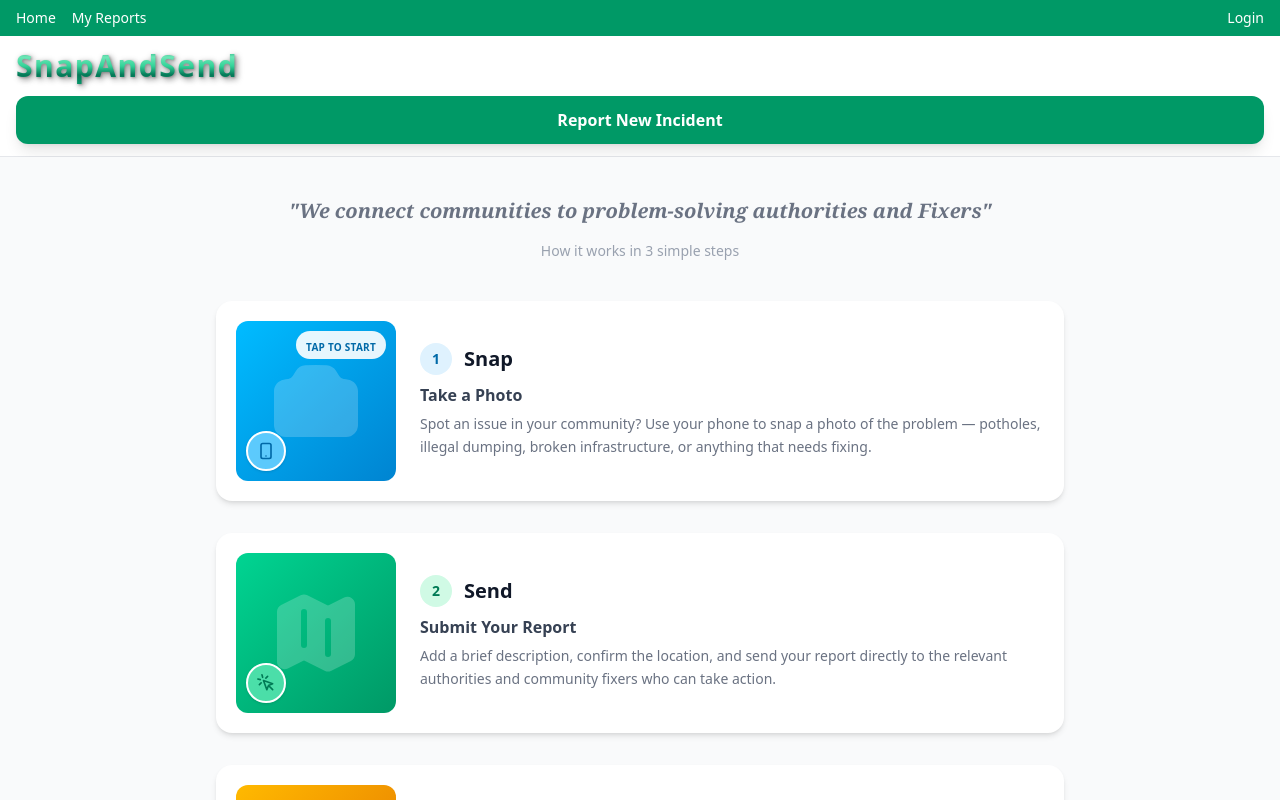
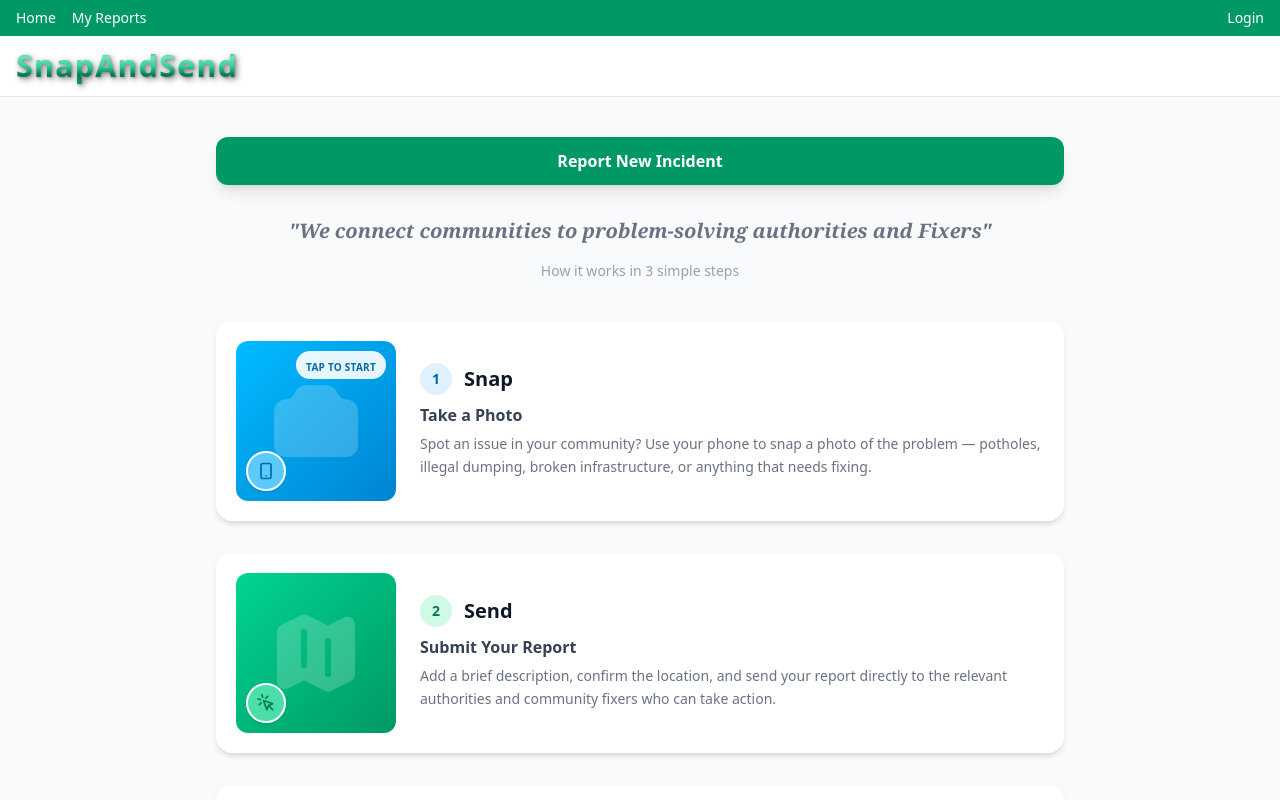
Before and after one commit to KPope99/snapandsend, a React (Vite) app: page / in a window 1280 px wide. Shown: the top 800 px of the page. Built offline with nearby package versions, Linux system fonts and the light colour scheme; no server answers.

Commit message:
feat: Move Report New Incident button into centered card column
Button now shares the same max-w-4xl centered container as the
Snap/Send/Solve step cards for consistent alignment.

Co-Authored-By: Claude Opus 4.6 <noreply@anthropic.com>

```diff
--- a/src/pages/HomePage.tsx
+++ b/src/pages/HomePage.tsx
@@ -104,18 +104,19 @@ export function HomePage() {
           </h1>
         </div>
 
-        {/* Prominent Create Incident Button */}
-        <button
-          onClick={() => navigate('/report')}
-          className="w-full mt-3 bg-emerald-600 hover:bg-emerald-700 text-white font-semibold py-3 px-4 rounded-xl flex items-center justify-center shadow-lg transition-all active:scale-[0.98]"
-        >
-          Report New Incident
-        </button>
       </header>
 
       {/* Tagline & 3 Step Process */}
       <div className="flex-1 overflow-y-auto bg-gray-50">
         <div className="max-w-4xl mx-auto px-6 py-10">
+          {/* Prominent Create Incident Button */}
+          <button
+            onClick={() => navigate('/report')}
+            className="w-full mb-8 bg-emerald-600 hover:bg-emerald-700 text-white font-semibold py-3 px-4 rounded-xl flex items-center justify-center shadow-lg transition-all active:scale-[0.98]"
+          >
+            Report New Incident
+          </button>
+
           <h2 className="text-gray-500 text-center text-xl font-bold italic mb-4 px-2" style={{ fontFamily: 'Georgia, serif' }}>
             "We connect communities to problem-solving authorities and Fixers"
           </h2>
```
